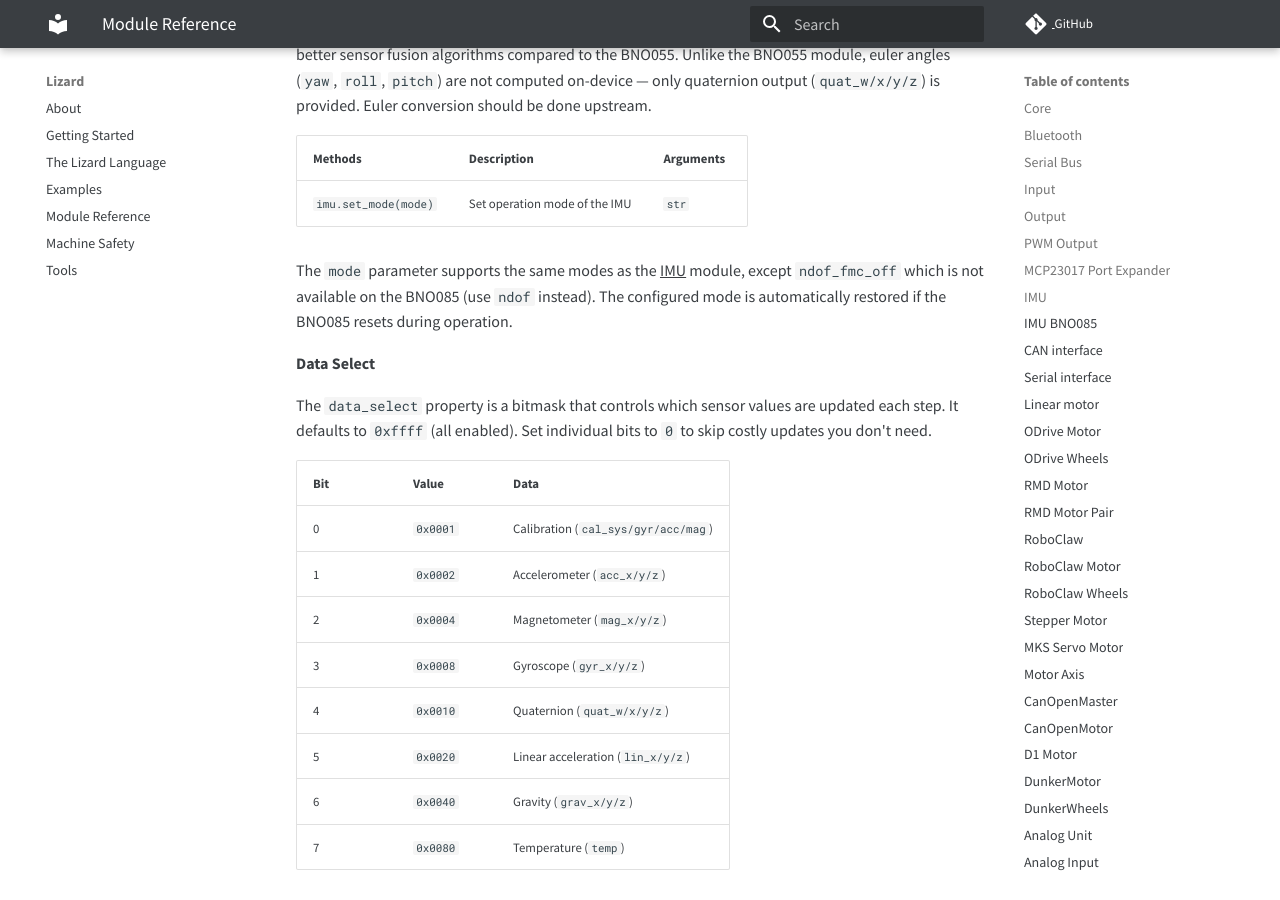
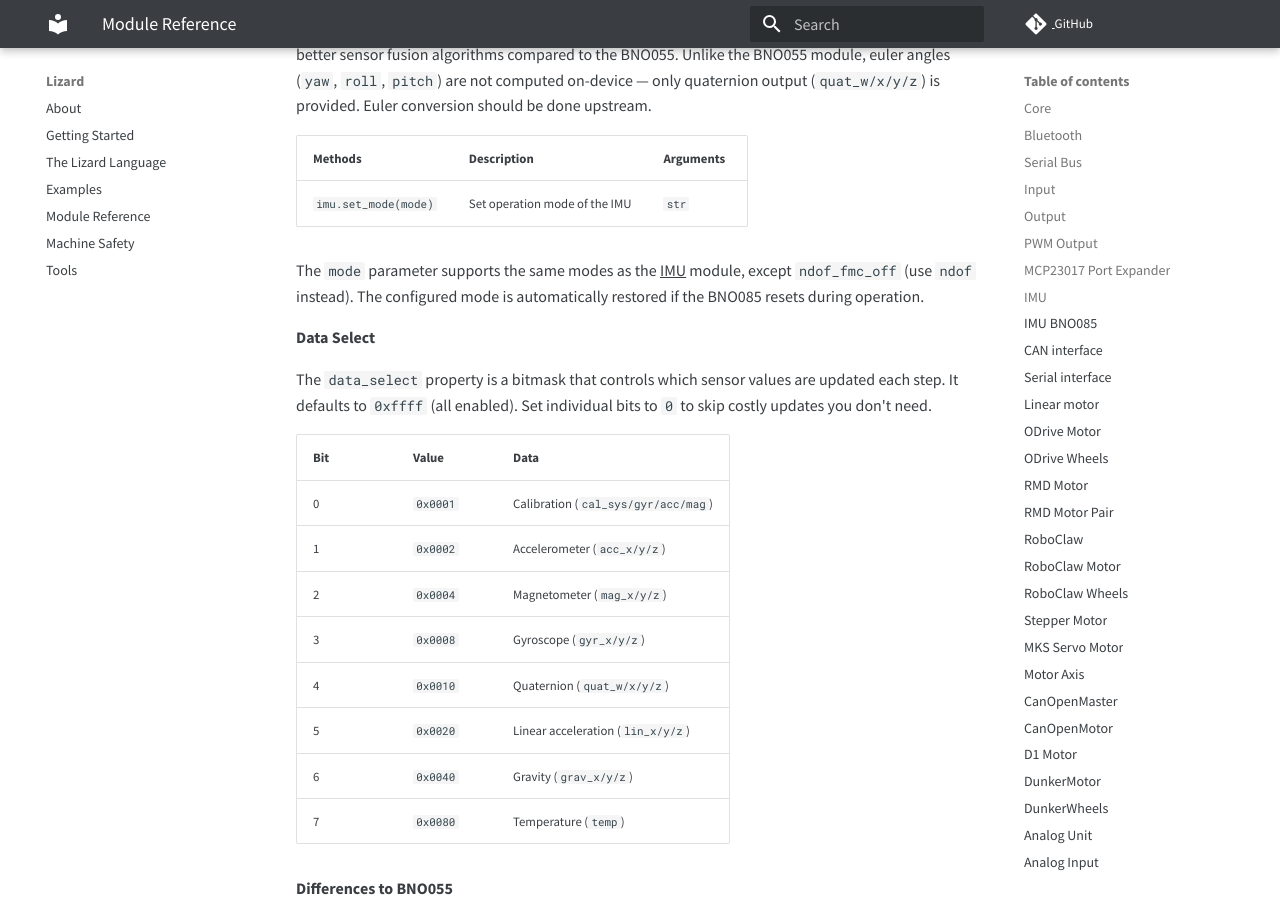
Before and after one commit to zauberzeug/lizard, an MkDocs documentation site: the page built from docs/module_reference.md, in a window 1280 px wide and 900 px high, scrolled down 11602 px. Built offline with MkDocs 1.6.1 and Material for MkDocs 9.7.7, drawn with Linux system fonts in a browser that asks for light colours; comment, search, counter and statistics services are not loaded.

Commit message:
shorten too-long line

```diff
--- a/docs/module_reference.md
+++ b/docs/module_reference.md
@@ -354,7 +354,7 @@ Euler conversion should be done upstream.
 | -------------------- | ----------------------------- | --------- |
 | `imu.set_mode(mode)` | Set operation mode of the IMU | `str`     |
 
-The `mode` parameter supports the same modes as the [IMU](#imu) module, except `ndof_fmc_off` which is not available on the BNO085 (use `ndof` instead).
+The `mode` parameter supports the same modes as the [IMU](#imu) module, except `ndof_fmc_off` (use `ndof` instead).
 The configured mode is automatically restored if the BNO085 resets during operation.
 
 **Data Select**
```
